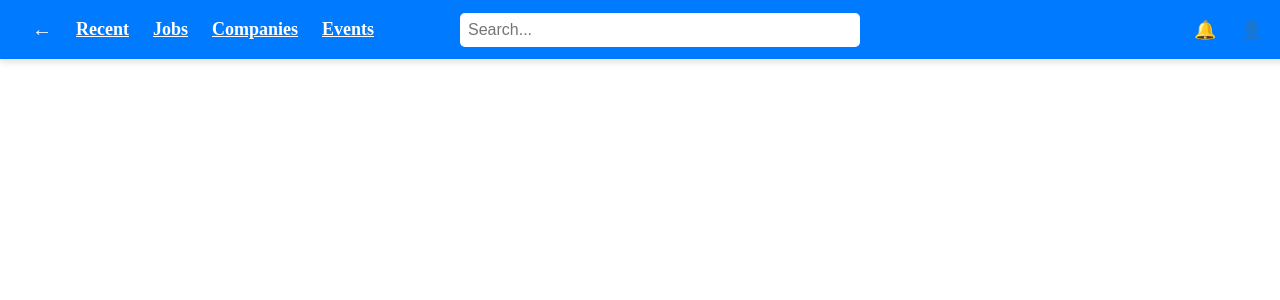
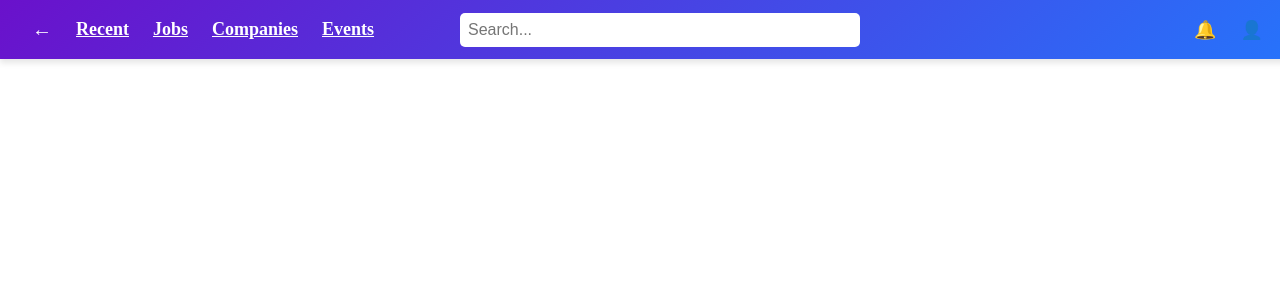
Before and after one commit to SHess02/Xray351, a PHP site: page /navbar.php in a window 1280 px wide. Shown: the top 300 px of the page. Run offline with PHP 8.4, Linux system fonts and the light colour scheme.

Commit message:
nav bar linear gradient color

```diff
--- a/includes/visual/navbar.php
+++ b/includes/visual/navbar.php
@@ -30,7 +30,8 @@
     display: flex;
     align-items: center;
     justify-content: space-between;
-    background-color: #007bff;
+	background: linear-gradient(135deg, #6a11cb, #2575fc);
+    color: #fff;
     padding: 10px 20px;
     box-shadow: 0px 4px 6px rgba(0, 0, 0, 0.1);
     position: fixed;
```
